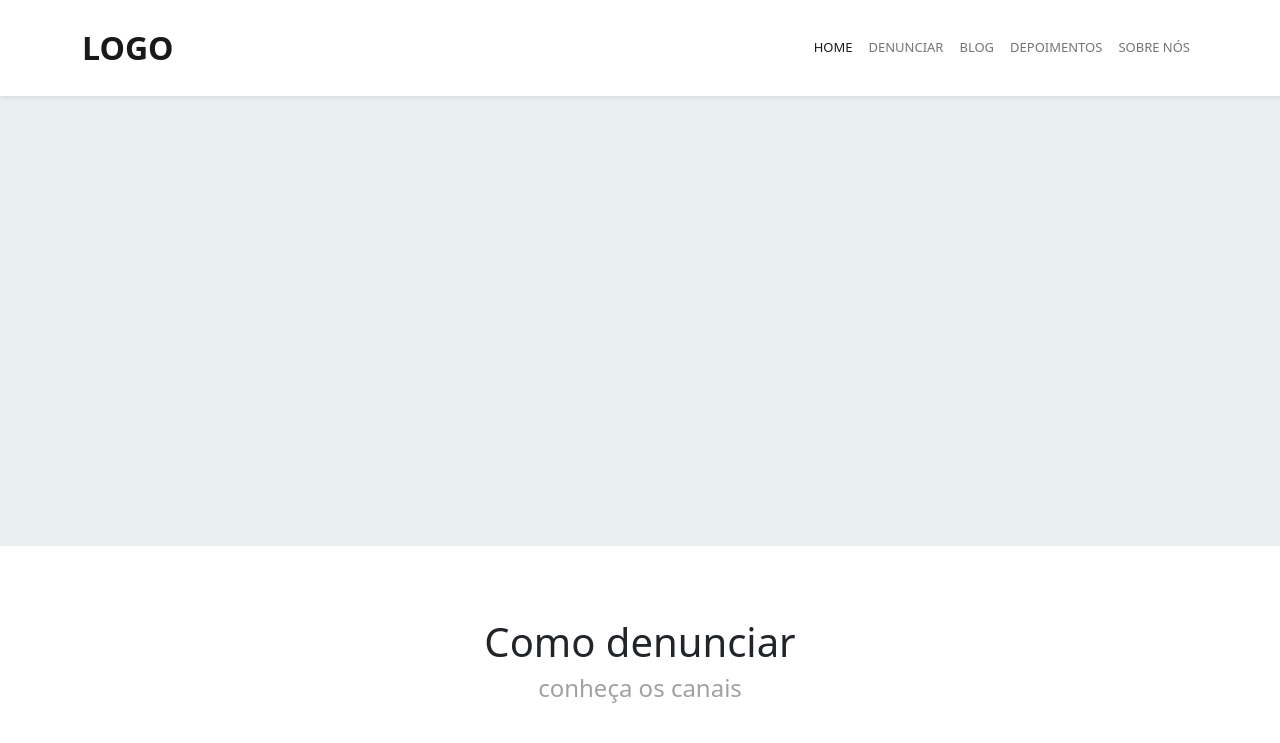
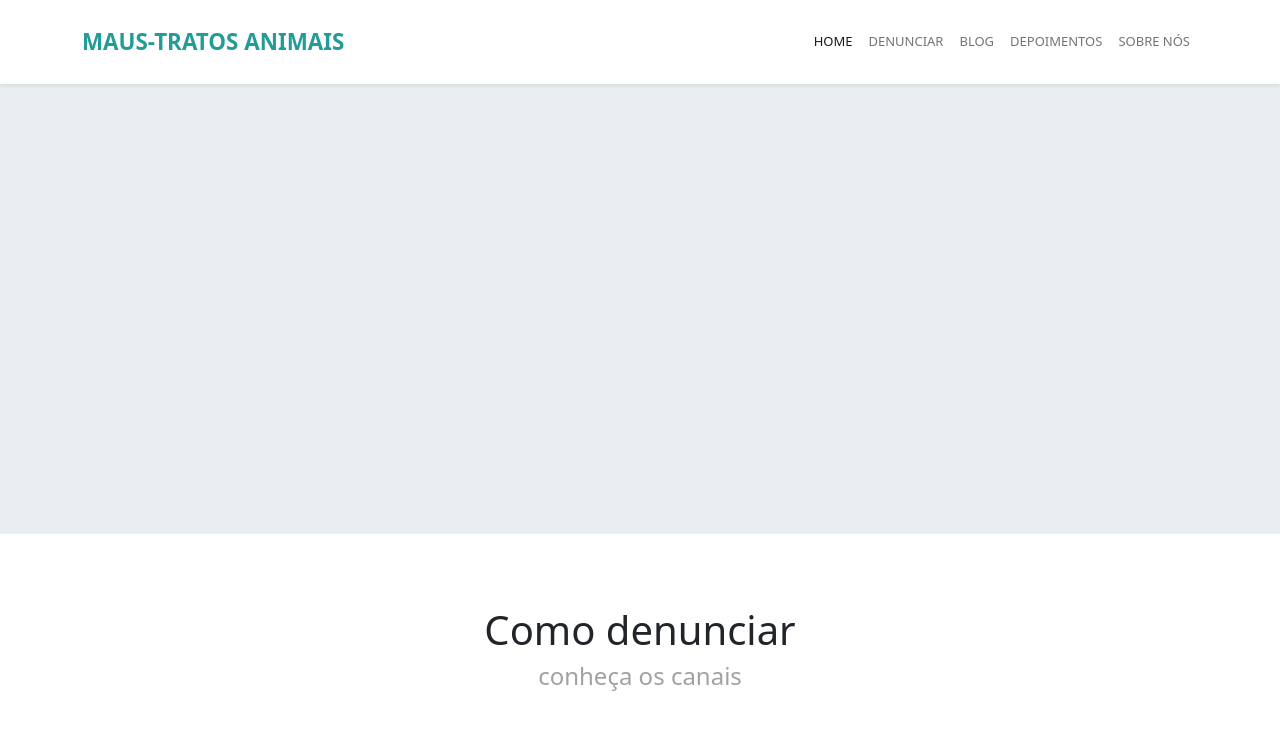
Before and after one commit to ICEI-PUC-Minas-PMGCC-TI/tiaw-pmg-cc-m-20211-05-maus-tratos-a-animais, a plain HTML site: page Codigo/index.html in a window 1280 px wide. Shown: the top 743 px of the page. Drawn offline with nearby package versions, Linux system fonts and the light colour scheme.

Commit message:
Alterações 2

```diff
--- a/Codigo/index.html
+++ b/Codigo/index.html
@@ -36,7 +36,7 @@
 <body>
     <nav class="navbar navbar-expand-lg navbar-light shadow-sm p-4">
         <div class="container">
-            <a class="navbar-brand" href="index.html">Logo</a>
+            <a class="navbar-brand" href="index.html">Maus-Tratos Animais</a>
             <button class="navbar-toggler" type="button" data-bs-toggle="collapse"
                 data-bs-target="#navbarSupportedContent" aria-controls="navbarSupportedContent" aria-expanded="false"
                 aria-label="Toggle navigation">
--- a/Codigo/styles/global.css
+++ b/Codigo/styles/global.css
@@ -4,10 +4,11 @@
 
 .navbar-brand {
     text-transform: uppercase;
-    font-size: 2em;
+    font-size: 1.4em;
     font-weight: 650;
     margin: 0;
     padding: 0;
+    color: #239c98 !important;
 }
 
 .navbar-nav {
```
